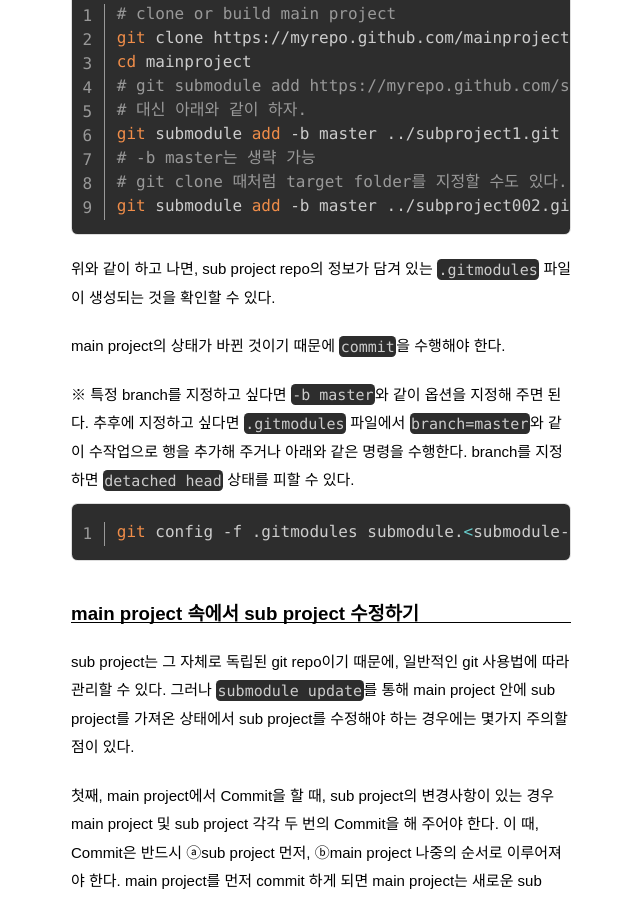
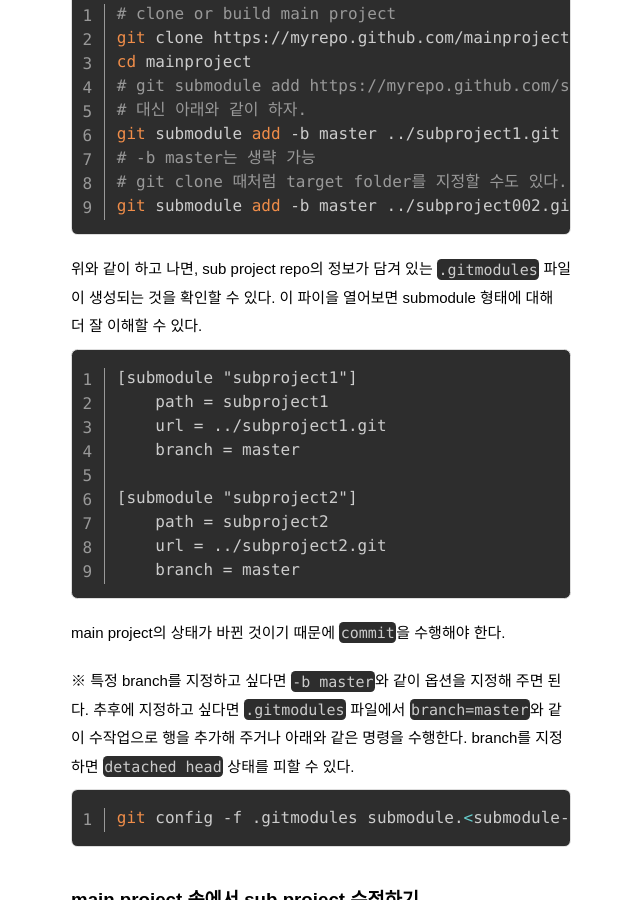
Before and after one commit to pinedance/blog, a Jekyll site: the page built from _posts/2019/01-06/2019-05-28-Git-Submodule.md, in a window 1280 px wide and 900 px high, scrolled down 4721 px. Shown: the whole window, without its empty margins (319-959 px from the left). Built offline with Jekyll 4.4.1, drawn with Linux system fonts in a browser that asks for light colours; some web fonts are replaced; comment, search, counter and statistics services are not loaded.

Commit message:
Update 2019-05-28-Git-Submodule.md

````diff
--- a/_posts/2019/01-06/2019-05-28-Git-Submodule.md
+++ b/_posts/2019/01-06/2019-05-28-Git-Submodule.md
@@ -138,7 +138,19 @@ git submodule add -b master ../subproject1.git
 git submodule add -b master ../subproject002.git subproject2
 ```
 
-위와 같이 하고 나면, sub project repo의 정보가 담겨 있는 `.gitmodules` 파일이 생성되는 것을 확인할 수 있다.
+위와 같이 하고 나면, sub project repo의 정보가 담겨 있는 `.gitmodules` 파일이 생성되는 것을 확인할 수 있다. 이 파이을 열어보면 submodule 형태에 대해 더 잘 이해할 수 있다.
+
+```
+[submodule "subproject1"]
+    path = subproject1
+    url = ../subproject1.git
+    branch = master
+
+[submodule "subproject2"]
+    path = subproject2
+    url = ../subproject2.git
+    branch = master
+```
 
 main project의 상태가 바뀐 것이기 때문에 `commit`을 수행해야 한다.
 
````
